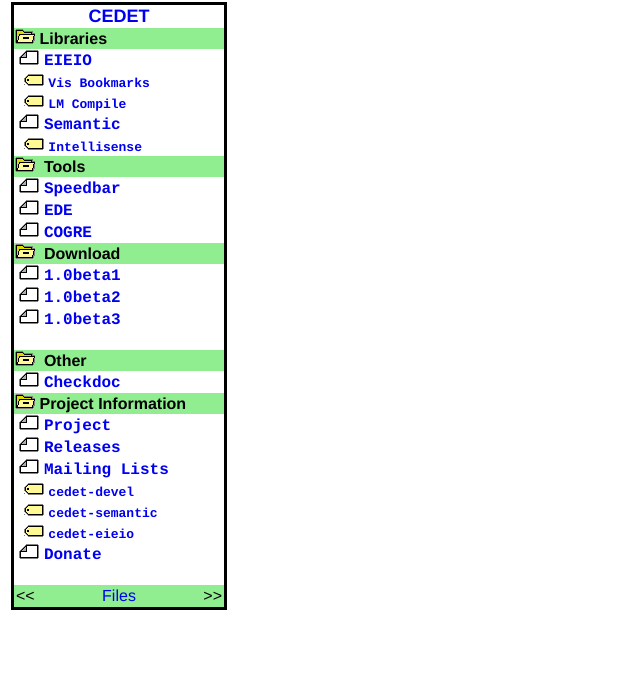
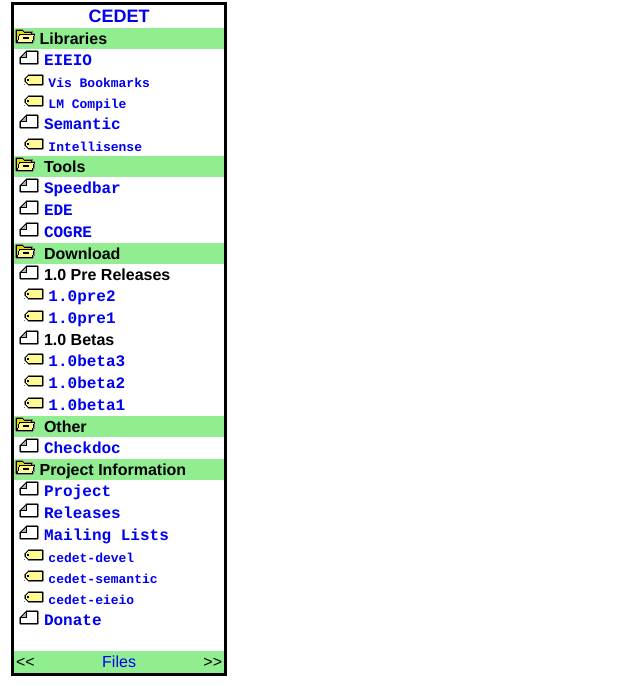
Before and after one commit to emacs-pkg-mirrors/cedet, a PHP site: page /pagestart.php in a window 1280 px wide. Shown: the part 150-837 px from the top of the page, without its empty margins (0-640 px from the left). Before the commit the page ends 760 px from the top, so only its background shows below. Run offline with PHP 8.4, Linux system fonts and the light colour scheme.

Commit message:
Added pre-release links. Added sections under downloads.

```diff
--- a/www/rightcol.php
+++ b/www/rightcol.php
@@ -18,11 +18,14 @@
 <tr><td >&nbsp<img src=page.gif>&nbsp<a class=SB href=cogre.shtml   ><b>COGRE    </b></a>&nbsp</td></tr>
 
 <tr><td  class=BAR><img src=dir-minus.gif>&nbsp <b>Download</b>&nbsp</td></tr>
-<tr><td >&nbsp<img src=page.gif>&nbsp<a class=SB href=http://sourceforge.net/project/showfiles.php?group_id=17886&release_id=192965l><b>1.0beta1</b></a>&nbsp</td></tr>
-<tr><td >&nbsp<img src=page.gif>&nbsp<a class=SB href=http://sourceforge.net/project/showfiles.php?group_id=17886&release_id=227377><b>1.0beta2</b></a>&nbsp</td></tr>
-<tr><td >&nbsp<img src=page.gif>&nbsp<a class=SB href=http://sourceforge.net/project/showfiles.php?group_id=17886&release_id=254753><b>1.0beta3</b></a>&nbsp</td></tr>
-<tr><td >&nbsp</td></tr>
-
+<tr><td >&nbsp<img src=page.gif>&nbsp<b>1.0 Pre Releases</b>&nbsp</td></tr>
+<tr><td >&nbsp&nbsp<img src=tag.png>&nbsp<a class=SB href=http://sourceforge.net/project/showfiles.php?group_id=17886&release_id=326500><b>1.0pre2</b></a>&nbsp</td></tr>
+<tr><td >&nbsp&nbsp<img src=tag.png>&nbsp<a class=SB href=http://sourceforge.net/project/showfiles.php?group_id=17886&release_id=322793><b>1.0pre1</b></a>&nbsp</td></tr>
+<tr><td >&nbsp<img src=page.gif>&nbsp<b>1.0 Betas</b>&nbsp</td></tr>
+<tr><td >&nbsp&nbsp<img src=tag.png>&nbsp<a class=SB href=http://sourceforge.net/project/showfiles.php?group_id=17886&release_id=254753><b>1.0beta3</b></a>&nbsp</td></tr>
+<tr><td >&nbsp&nbsp<img src=tag.png>&nbsp<a class=SB href=http://sourceforge.net/project/showfiles.php?group_id=17886&release_id=227377><b>1.0beta2</b></a>&nbsp</td></tr>
+<tr><td >&nbsp&nbsp<img src=tag.png>&nbsp<a class=SB href=http://sourceforge.net/project/showfiles.php?group_id=17886&release_id=192965><b>1.0beta1</b></a>&nbsp</td></tr>
+<!-- <tr><td >&nbsp&nbsp</td></tr> -->
 <tr><td  class=BAR><img src=dir-minus.gif>&nbsp <b>Other   </b>&nbsp</td></tr>
 <tr><td >&nbsp<img src=page.gif>&nbsp<a class=SB href=checkdoc.shtml><b>Checkdoc</b></a>&nbsp</td></tr>
 
```
